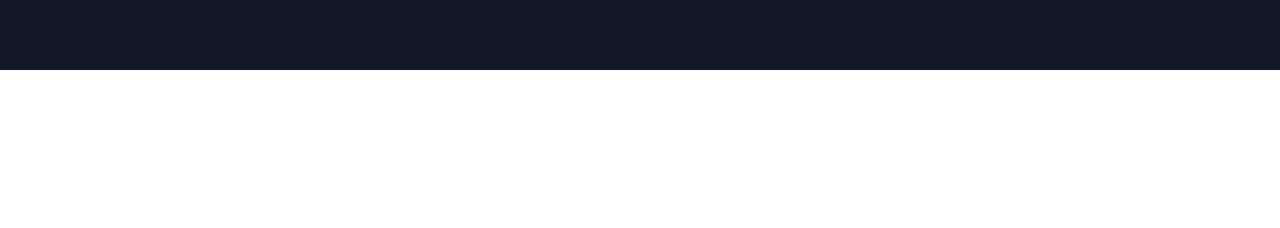
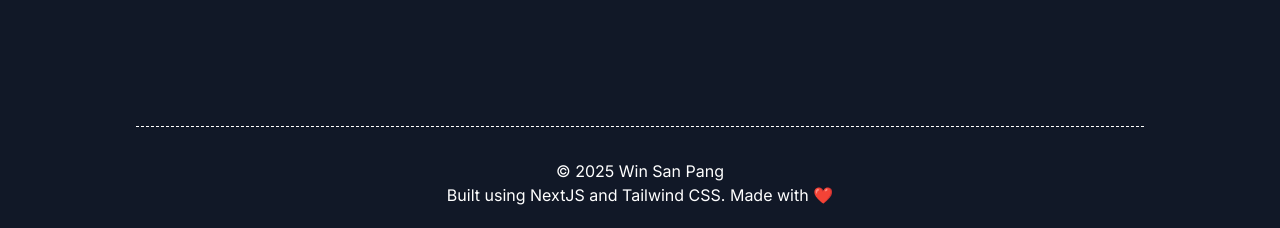
Before and after one commit to WinSanPang/winsanpang, a Next.js app: page /en/portfolio in a window 1280 px wide. Shown: the part 2561-2789 px from the top of the page. Before the commit the page ends 2631 px from the top, so only its background shows below. Built offline with nearby package versions, Linux system fonts and the light colour scheme.

Commit message:
Add footer

```diff
--- a/messages/zh-HK.json
+++ b/messages/zh-HK.json
@@ -559,7 +559,7 @@
   },
   "footer": {
     "svg_repo_credit": "圖示由<svgrepo>SVG Repo</svgrepo>提供 🧠",
-    "made_with_love": "Made with ❤️ by Win San Pang"
+    "made_with_love": "用 NextJS 同 Tailwind CSS 製作，充滿 ❤️ 同心機～"
   },
   "metadata": {
     "home": {
--- a/src/app/[locale]/layout.tsx
+++ b/src/app/[locale]/layout.tsx
@@ -1,5 +1,6 @@
 import { NextIntlClientProvider } from "next-intl"
 import { getMessages } from "next-intl/server"
+import { getTranslations } from "next-intl/server"
 
 import { ReactNode } from "react"
 import "@/app/[locale]/ui/global.css"
@@ -10,8 +11,15 @@
   children: ReactNode
 }
 
-export default async function RootLayout({ children }: Props) {
+export default async function RootLayout({ children, params }: Props) {
+  const { locale } = await params
+
   const messages = await getMessages()
+
+  const t = await getTranslations({
+    locale,
+    namespace: "footer",
+  })
 
   return (
     <html lang="en" className="scroll-smooth">
@@ -21,6 +29,11 @@
             <Navigation />
             <div className="p-6 md:px-28 bg-gray-900">{children}</div>
           </main>{" "}
+          <footer className="bg-gray-900 text-white p-6 text-center">
+            <div className="border-b border-white border-dashed my-8 mx-28" />
+            <p>© {new Date().getFullYear()} Win San Pang</p>
+            <p>{t("made_with_love")}</p>
+          </footer>
         </NextIntlClientProvider>
       </body>
     </html>
```
